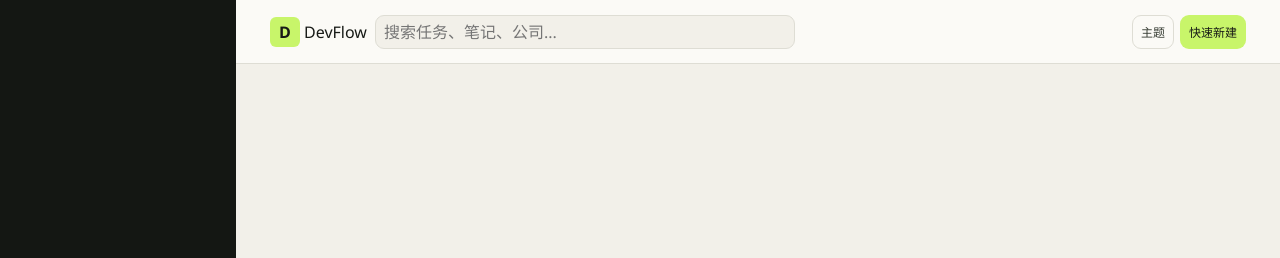
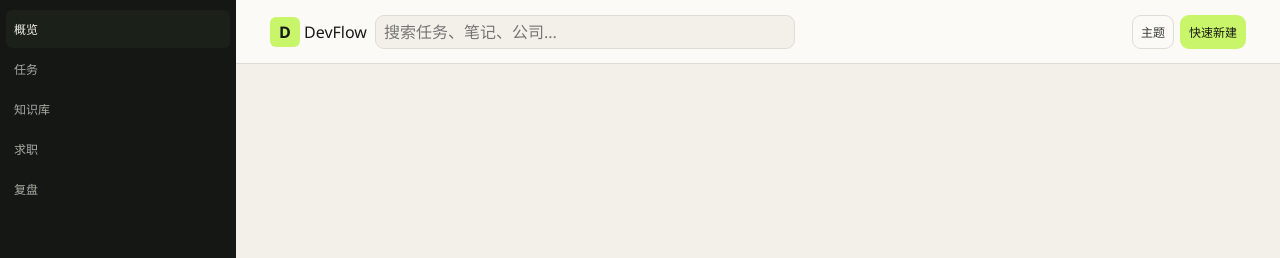
Before and after one commit to cyldstore/devflow, a Vue app in the folder devflow/: page / in a window 1280 px wide. Shown: the top 258 px of the page. Built offline with nearby package versions, Linux system fonts and the light colour scheme.

Commit message:
feat(layout): 侧边栏导航列表

```diff
--- a/devflow/src/components/layout/AppSidebar.vue
+++ b/devflow/src/components/layout/AppSidebar.vue
@@ -1,11 +1,63 @@
 <template>
-  <aside class="sidebar"></aside>
+  <aside class="sidebar">
+    <nav class="nav" aria-label="主导航">
+      <RouterLink v-for="item in navItems" :key="item.to" :to="item.to" class="nav-item">{{
+        item.label
+      }}</RouterLink>
+    </nav>
+  </aside>
 </template>
 
-<script setup lang="ts"></script>
+<script setup lang="ts">
+const navItems = [
+  { to: '/', label: '概览' },
+  { to: '/tasks', label: '任务' },
+  { to: '/knowledge', label: '知识库' },
+  { to: '/jobs', label: '求职' },
+  { to: '/insights', label: '复盘' },
+]
+</script>
 
 <style scoped>
 .sidebar {
+  display: flex;
+  flex-direction: column;
+  padding: var(--space-5) var(--space-3);
   background: var(--color-sidebar);
+  color: var(--color-on-sidebar);
+  overflow-y: auto;
+}
+
+.nav {
+  display: flex;
+  flex-direction: column;
+  gap: var(--space-1);
+}
+
+.nav-item {
+  display: flex;
+  align-items: center;
+  gap: var(--space-3);
+  height: 38px;
+  padding: 0 var(--space-4);
+  border-radius: var(--radius-sm);
+  font-size: var(--text-sm);
+  color: var(--color-on-sidebar);
+  opacity: 0.68;
+}
+
+.nav-item:hover {
+  background: var(--color-sidebar-raised);
+  opacity: 1;
+}
+
+.nav-item.router-link-exact-active {
+  background: var(--color-sidebar-raised);
+  opacity: 1;
+}
+
+.nav-item:focus-visible {
+  outline: 2px solid var(--color-accent);
+  outline-offset: -2px;
 }
 </style>
```
